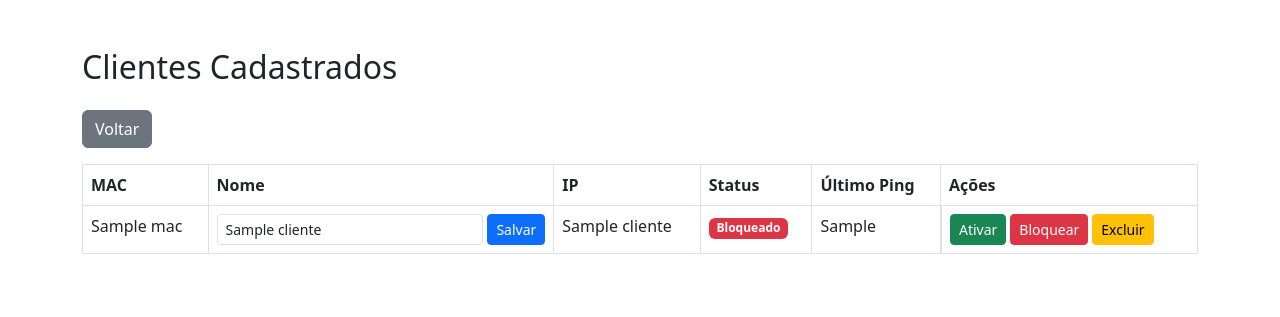
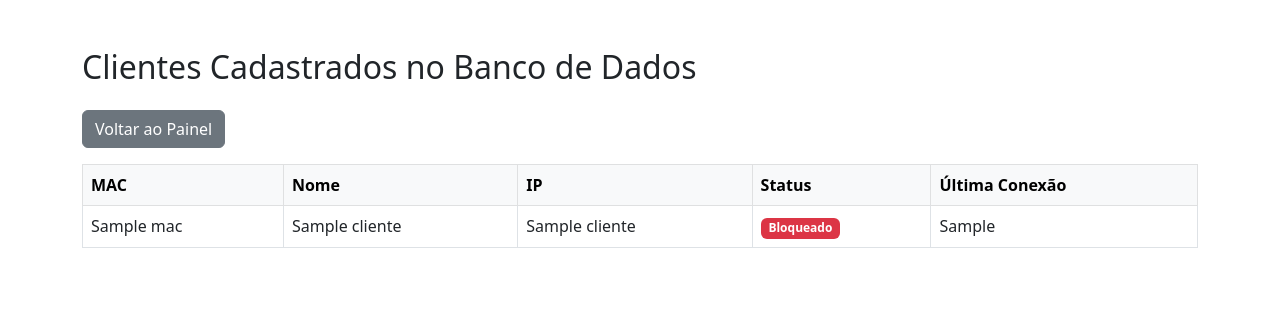
Before and after one commit to blackingbrbr23/painel-controlle, a Flask app: template templates/clientes.html in a window 1280 px wide. Shown: the top 317 px of the page. Run offline with Flask 3, Linux system fonts and the light colour scheme; the template is opened without the code that fills it: most values are stand-ins (such as "Sample title", 1, 10 or a date in 2020).

Commit message:
Update clientes.html

```diff
--- a/templates/clientes.html
+++ b/templates/clientes.html
@@ -5,31 +5,25 @@
   <title>Clientes Cadastrados</title>
   <link href="https://cdn.jsdelivr.net/npm/bootstrap@5.3.0/dist/css/bootstrap.min.css" rel="stylesheet">
 </head>
-<body class="container py-5">
-  <h2 class="mb-4">Clientes Cadastrados</h2>
-  <a href="/" class="btn btn-secondary mb-3">Voltar</a>
-  <table class="table table-bordered">
-    <thead>
+<body>
+  <div class="container mt-5">
+    <h2>Clientes Cadastrados no Banco de Dados</h2>
+    <a href="/" class="btn btn-secondary my-3">Voltar ao Painel</a>
+    <table class="table table-bordered table-hover">
+      <thead class="table-light">
         <tr>
           <th>MAC</th>
           <th>Nome</th>
           <th>IP</th>
           <th>Status</th>
-        <th>Último Ping</th>
-        <th>Ações</th>
+          <th>Última Conexão</th>
         </tr>
       </thead>
       <tbody>
         {% for mac, nome, ip, ativo, last_seen in clientes %}
         <tr>
           <td>{{ mac }}</td>
-        <td>
-          <form method="POST" action="/rename" class="d-flex gap-1">
-            <input type="hidden" name="mac" value="{{ mac }}">
-            <input type="text" name="nome" value="{{ nome }}" class="form-control form-control-sm">
-            <button type="submit" class="btn btn-sm btn-primary">Salvar</button>
-          </form>
-        </td>
+          <td>{{ nome }}</td>
           <td>{{ ip }}</td>
           <td>
             {% if ativo %}
@@ -39,25 +33,10 @@
             {% endif %}
           </td>
           <td>{{ last_seen }}</td>
-        <td class="d-flex gap-1">
-          <form method="POST" action="/set">
-            <input type="hidden" name="mac" value="{{ mac }}">
-            <input type="hidden" name="status" value="ACTIVE">
-            <button class="btn btn-sm btn-success">Ativar</button>
-          </form>
-          <form method="POST" action="/set">
-            <input type="hidden" name="mac" value="{{ mac }}">
-            <input type="hidden" name="status" value="BLOCKED">
-            <button class="btn btn-sm btn-danger">Bloquear</button>
-          </form>
-          <form method="POST" action="/delete" onsubmit="return confirm('Deseja excluir este cliente?');">
-            <input type="hidden" name="mac" value="{{ mac }}">
-            <button class="btn btn-sm btn-warning">Excluir</button>
-          </form>
-        </td>
         </tr>
         {% endfor %}
       </tbody>
     </table>
+  </div>
 </body>
 </html>
```
Lines whose indentation alone changed are shown as unchanged.
